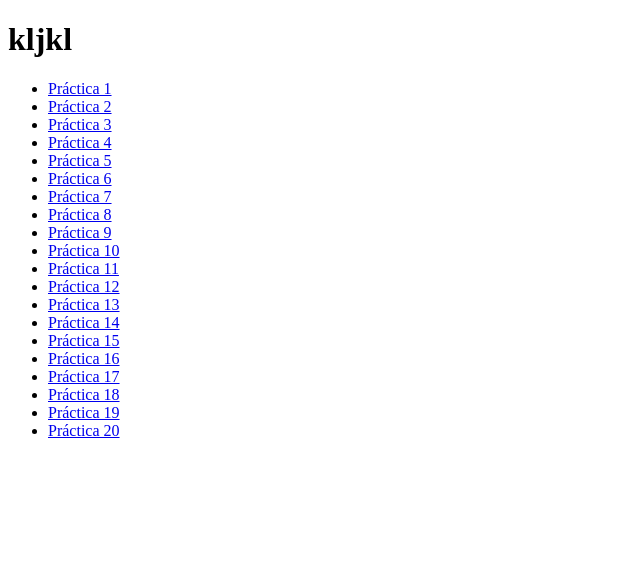
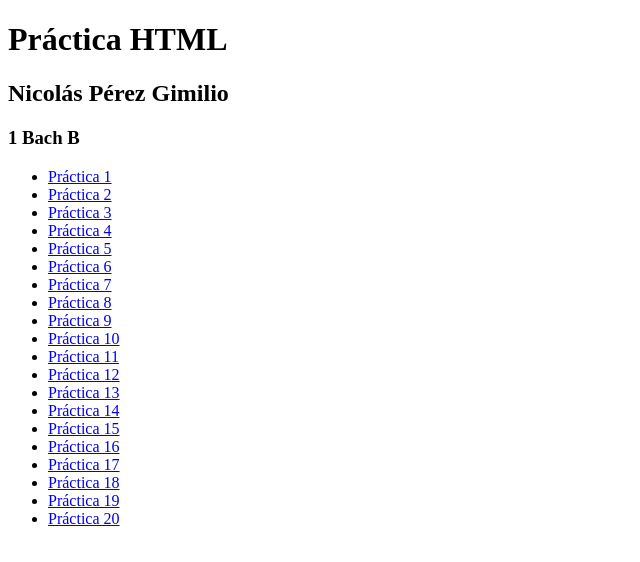
Before and after one commit to NicoPerez44/NicoPerez44.github.io, a plain HTML site: page index.html in a window 1280 px wide. Shown: the whole page, without its empty margins (0-640 px from the left). Drawn offline with Linux system fonts and the light colour scheme.

Commit message:
Add files via upload

```diff
--- a/index.html
+++ b/index.html
@@ -7,7 +7,10 @@
     <title>Document</title>
 </head>
 <body>
-<h1>kljkl</h1>
+<h1>Práctica HTML</h1>
+<h2>Nicolás Pérez Gimilio</h2>
+<h3>1 Bach B</h3>
+
     <ul>
         <li><a href="p1.html">Práctica 1</a></li>
         <li><a href="p2.html">Práctica 2</a></li>
```
